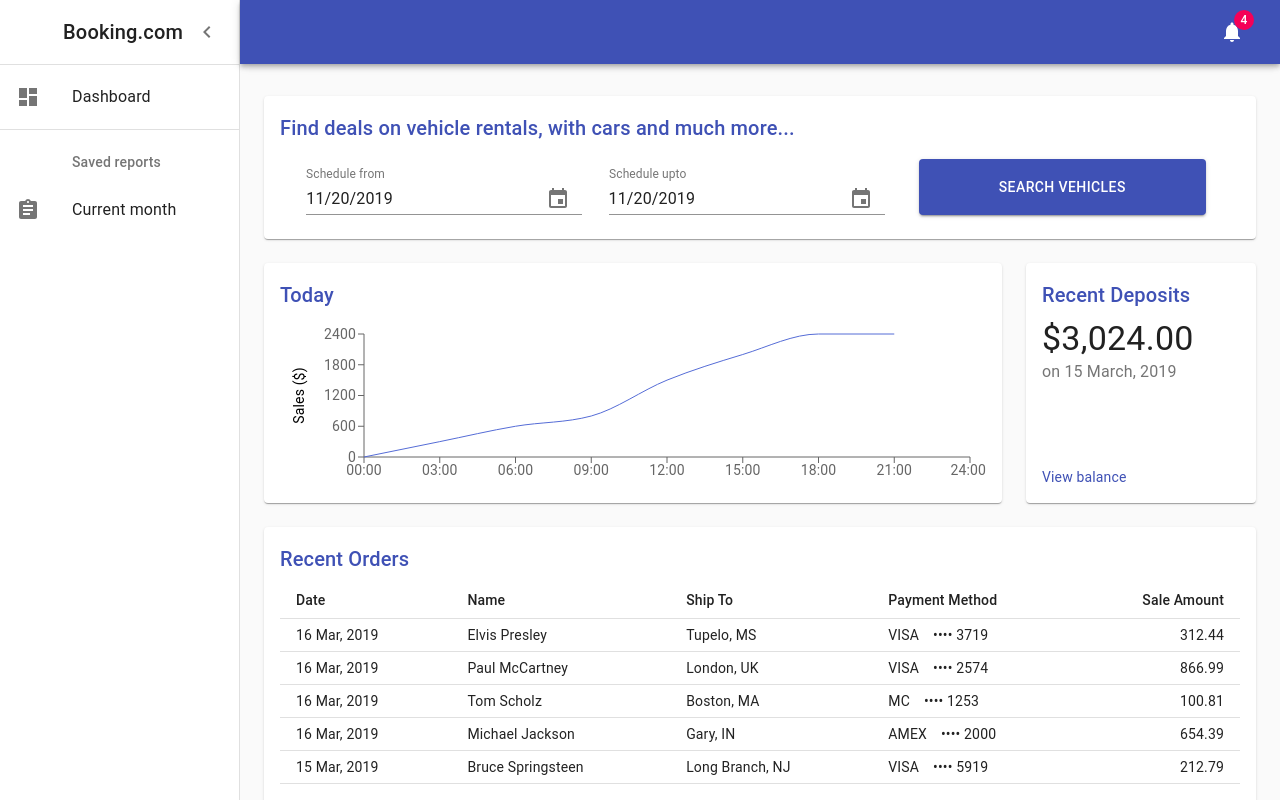
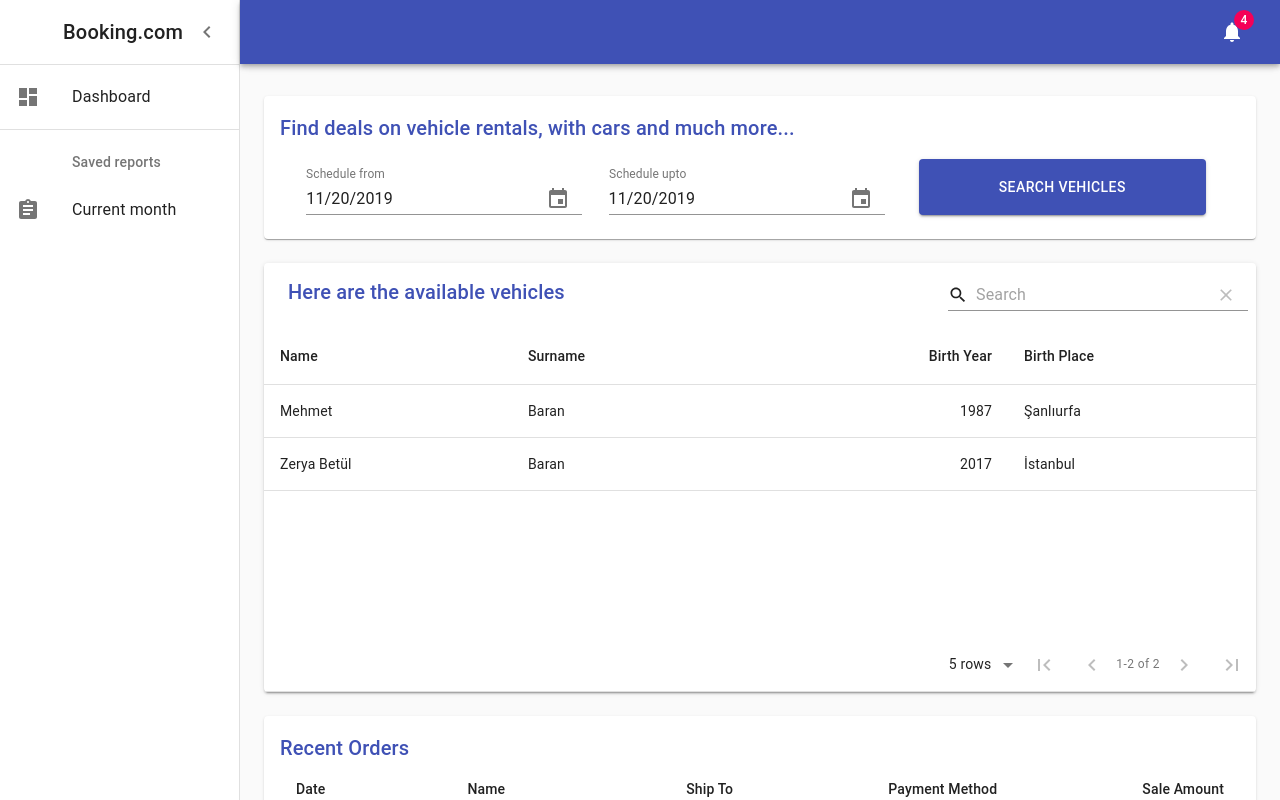
Before and after one commit to mfmsajidh/IIT-OOP-CW1-Frontend, a React (Create React App) app: page / in a window 1280 px wide. Built offline with nearby package versions, Linux system fonts and the light colour scheme.

Commit message:
I know what I did !!!!

```diff
--- a/package.json
+++ b/package.json
@@ -10,6 +10,7 @@
     "axios": "^0.19.0",
     "clsx": "latest",
     "date-fns": "^2.8.0",
+    "material-table": "^1.54.1",
     "react": "^16.12.0",
     "react-dom": "^16.12.0",
     "react-scripts": "3.2.0",
--- /dev/null
+++ b/src/component/VehicleTable.js
@@ -0,0 +1,105 @@
+import React, {forwardRef} from 'react';
+import MaterialTable from 'material-table';
+import {
+    AddBox, ArrowDownward,
+    Check, ChevronLeft,
+    ChevronRight,
+    Clear,
+    DeleteOutline,
+    Edit,
+    FilterList,
+    FirstPage, LastPage, Remove,
+    SaveAlt, Search, ViewColumn
+} from "@material-ui/icons";
+import Title from "./Title";
+
+const tableIcons = {
+    Add: forwardRef((props, ref) => <AddBox {...props} ref={ref} />),
+    Check: forwardRef((props, ref) => <Check {...props} ref={ref} />),
+    Clear: forwardRef((props, ref) => <Clear {...props} ref={ref} />),
+    Delete: forwardRef((props, ref) => <DeleteOutline {...props} ref={ref} />),
+    DetailPanel: forwardRef((props, ref) => <ChevronRight {...props} ref={ref} />),
+    Edit: forwardRef((props, ref) => <Edit {...props} ref={ref} />),
+    Export: forwardRef((props, ref) => <SaveAlt {...props} ref={ref} />),
+    Filter: forwardRef((props, ref) => <FilterList {...props} ref={ref} />),
+    FirstPage: forwardRef((props, ref) => <FirstPage {...props} ref={ref} />),
+    LastPage: forwardRef((props, ref) => <LastPage {...props} ref={ref} />),
+    NextPage: forwardRef((props, ref) => <ChevronRight {...props} ref={ref} />),
+    PreviousPage: forwardRef((props, ref) => <ChevronLeft {...props} ref={ref} />),
+    ResetSearch: forwardRef((props, ref) => <Clear {...props} ref={ref} />),
+    Search: forwardRef((props, ref) => <Search {...props} ref={ref} />),
+    SortArrow: forwardRef((props, ref) => <ArrowDownward {...props} ref={ref} />),
+    ThirdStateCheck: forwardRef((props, ref) => <Remove {...props} ref={ref} />),
+    ViewColumn: forwardRef((props, ref) => <ViewColumn {...props} ref={ref} />)
+};
+
+
+export default function MaterialTableDemo() {
+    const [state, setState] = React.useState({
+        columns: [
+            { title: 'Name', field: 'name' },
+            { title: 'Surname', field: 'surname' },
+            { title: 'Birth Year', field: 'birthYear', type: 'numeric' },
+            {
+                title: 'Birth Place',
+                field: 'birthCity',
+                lookup: { 34: 'İstanbul', 63: 'Şanlıurfa' },
+            },
+        ],
+        data: [
+            { name: 'Mehmet', surname: 'Baran', birthYear: 1987, birthCity: 63 },
+            {
+                name: 'Zerya Betül',
+                surname: 'Baran',
+                birthYear: 2017,
+                birthCity: 34,
+            },
+        ],
+    });
+
+    return (
+        <MaterialTable
+            title={<Title>Here are the available vehicles</Title>}
+            icons={tableIcons}
+            columns={state.columns}
+            data={state.data}
+            // editable={{
+            //     onRowAdd: newData =>
+            //         new Promise(resolve => {
+            //             setTimeout(() => {
+            //                 resolve();
+            //                 setState(prevState => {
+            //                     const data = [...prevState.data];
+            //                     data.push(newData);
+            //                     return { ...prevState, data };
+            //                 });
+            //             }, 600);
+            //         }),
+            //     onRowUpdate: (newData, oldData) =>
+            //         new Promise(resolve => {
+            //             setTimeout(() => {
+            //                 resolve();
+            //                 if (oldData) {
+            //                     setState(prevState => {
+            //                         const data = [...prevState.data];
+            //                         data[data.indexOf(oldData)] = newData;
+            //                         return { ...prevState, data };
+            //                     });
+            //                 }
+            //             }, 600);
+            //         }),
+            //     onRowDelete: oldData =>
+            //         new Promise(resolve => {
+            //             setTimeout(() => {
+            //                 resolve();
+            //                 setState(prevState => {
+            //                     const data = [...prevState.data];
+            //                     data.splice(data.indexOf(oldData), 1);
+            //                     return { ...prevState, data };
+            //                 });
+            //             }, 600);
+            //         }),
+            // }}
+        />
+    );
+}
--- a/src/style/DashboardStyle.jsx
+++ b/src/style/DashboardStyle.jsx
@@ -1,6 +1,4 @@
 import {makeStyles} from "@material-ui/core";
-
-const drawerWidth = 240;
 
 export const useStyles = makeStyles(theme => (
 {
--- a/src/view/MainContentView.jsx
+++ b/src/view/MainContentView.jsx
@@ -10,6 +10,7 @@ import Box from "@material-ui/core/Box";
 import Copyright from "../component/Copyright";
 import {useStyles} from "../style/MainContentStyle";
 import clsx from "clsx";
+import VehicleTable from "../component/VehicleTable";
 
 export default function () {
     const classes = useStyles();
@@ -26,6 +27,18 @@ export default function () {
                         </Paper>
                     </Grid>
 
+                    {/* Recent Orders */}
+                    <Grid item xs={12}>
+                        <VehicleTable />
+                    </Grid>
+
+                    {/* Recent Orders */}
+                    <Grid item xs={12}>
+                        <Paper className={classes.paper}>
+                            <Orders />
+                        </Paper>
+                    </Grid>
+
                     {/* Chart */}
                     <Grid item xs={12} md={8} lg={9}>
                         <Paper className={fixedHeightPaper}>
@@ -38,12 +51,6 @@ export default function () {
                             <Deposits />
                         </Paper>
                     </Grid>
-                    {/* Recent Orders */}
-                    <Grid item xs={12}>
-                        <Paper className={classes.paper}>
-                            <Orders />
-                        </Paper>
-                    </Grid>
                 </Grid>
                 <Box pt={4}>
                     <Copyright />
```
Also changed, not shown: src/view/VehicleTableView.jsx (added, +7 -0 lines), References.txt, 1 other file (tests, documents, lock files or other folders).
